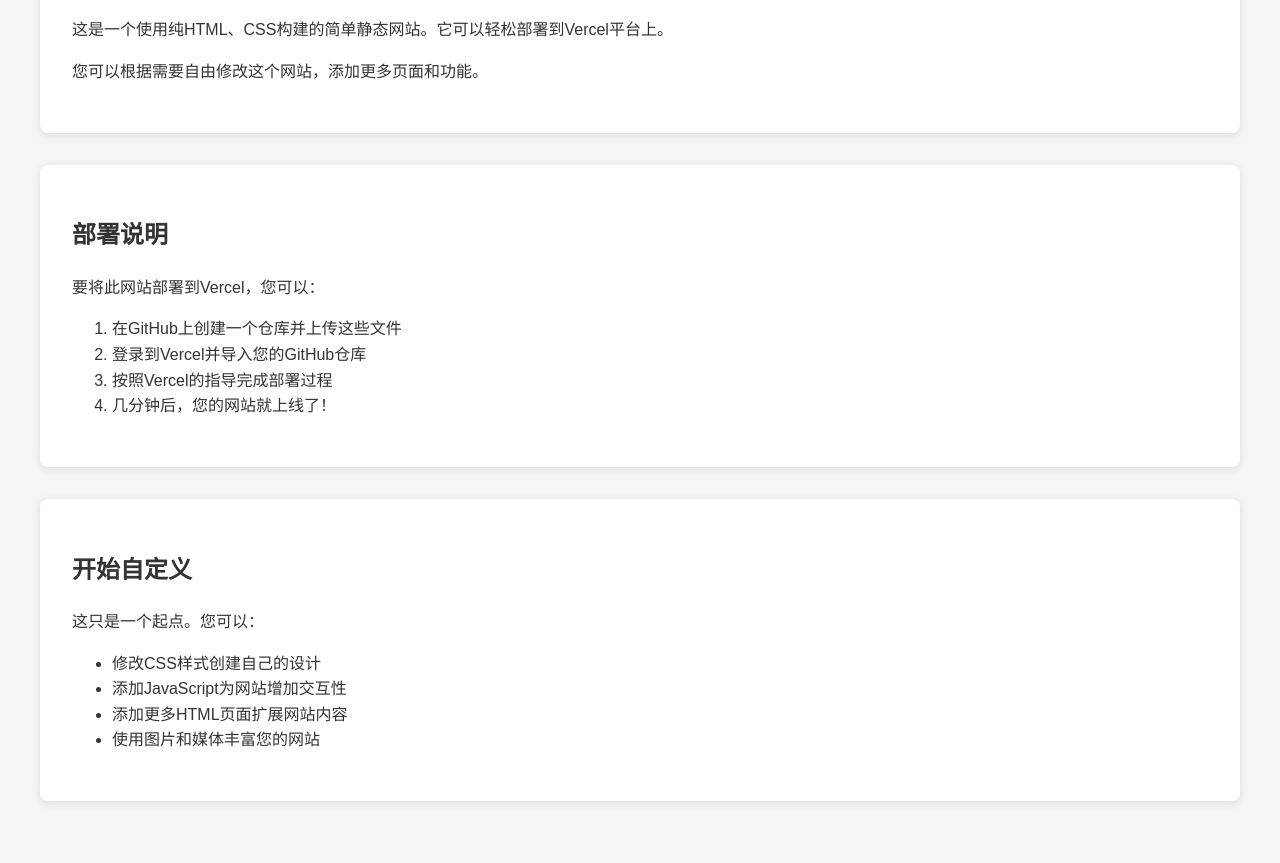
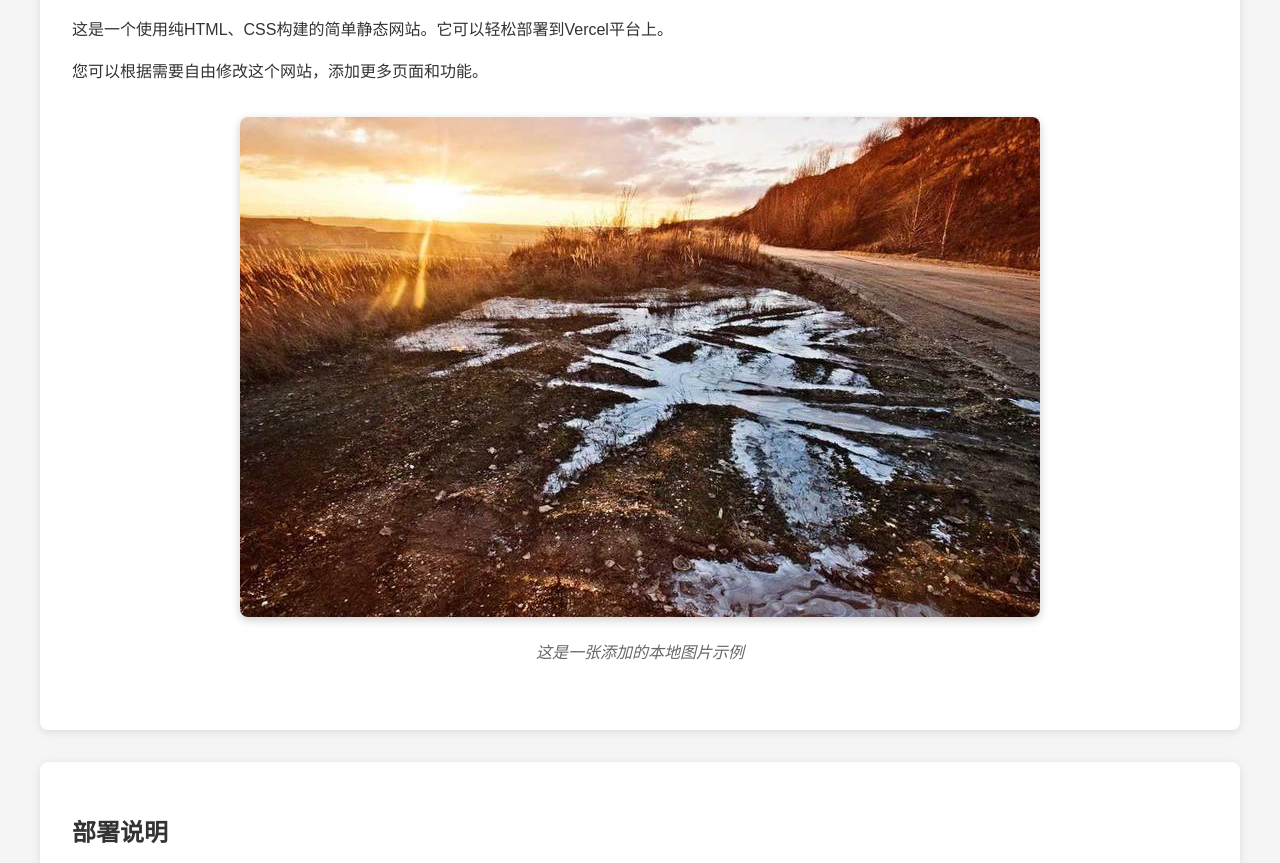
Before and after one commit to ronanhardiman/heyi, a plain HTML site: page index.html in a window 1280 px wide. Shown: the part 456-1319 px from the top of the page. Drawn offline with Linux system fonts and the light colour scheme.

Commit message:
更新HTML和CSS以添加图片显示

```diff
--- a/index.html
+++ b/index.html
@@ -26,6 +26,10 @@
             <h2>关于本站</h2>
             <p>这是一个使用纯HTML、CSS构建的简单静态网站。它可以轻松部署到Vercel平台上。</p>
             <p>您可以根据需要自由修改这个网站，添加更多页面和功能。</p>
+            <div class="image-container">
+                <img src="images/example.jpg" alt="示例图片" class="featured-image">
+                <p class="image-caption">这是一张添加的本地图片示例</p>
+            </div>
         </section>
 
         <section>
--- a/styles.css
+++ b/styles.css
@@ -46,6 +46,25 @@ footer {
     color: #666;
 }
 
+/* 图片样式 */
+.image-container {
+    margin: 2rem 0;
+    text-align: center;
+}
+
+.featured-image {
+    max-width: 100%;
+    height: auto;
+    border-radius: 8px;
+    box-shadow: 0 3px 10px rgba(0, 0, 0, 0.2);
+}
+
+.image-caption {
+    margin-top: 1rem;
+    font-style: italic;
+    color: #666;
+}
+
 /* 导航样式 */
 nav {
     margin-top: 1.5rem;
```
Also changed, not shown: heyi/images/example.jpg (added).
